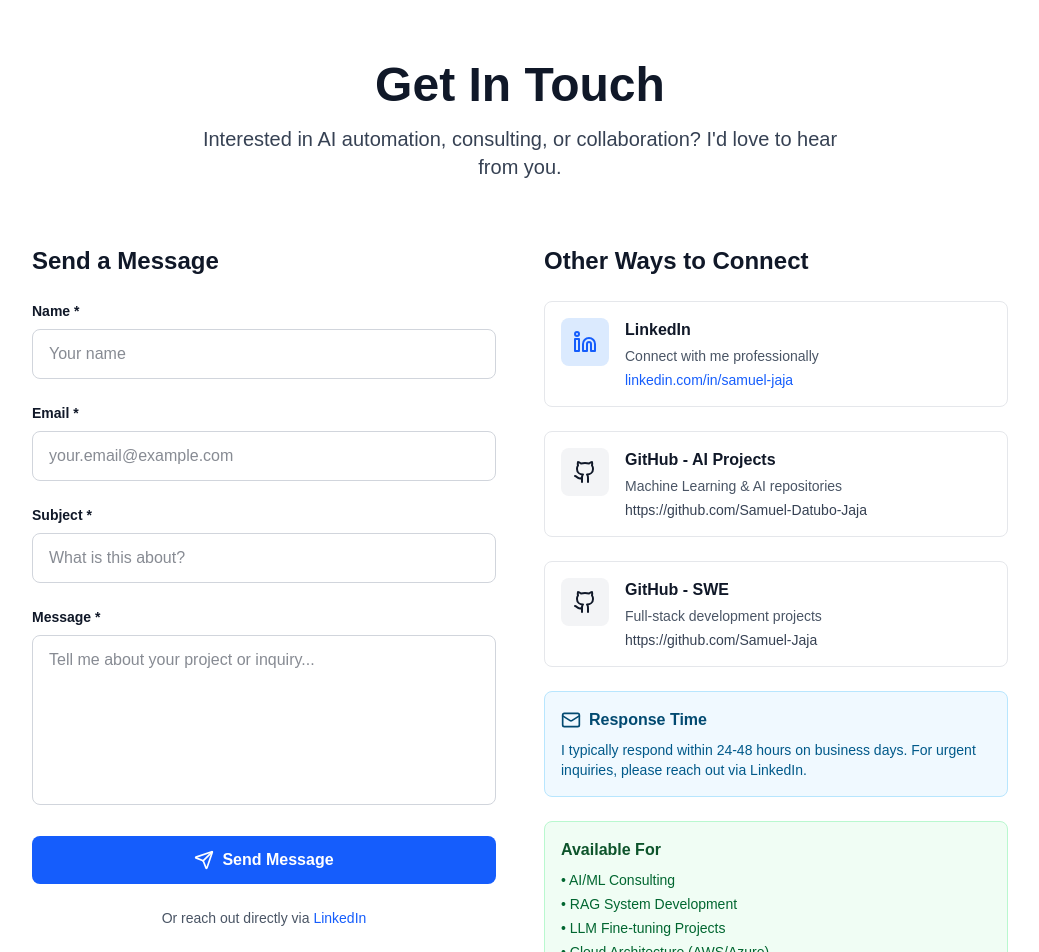
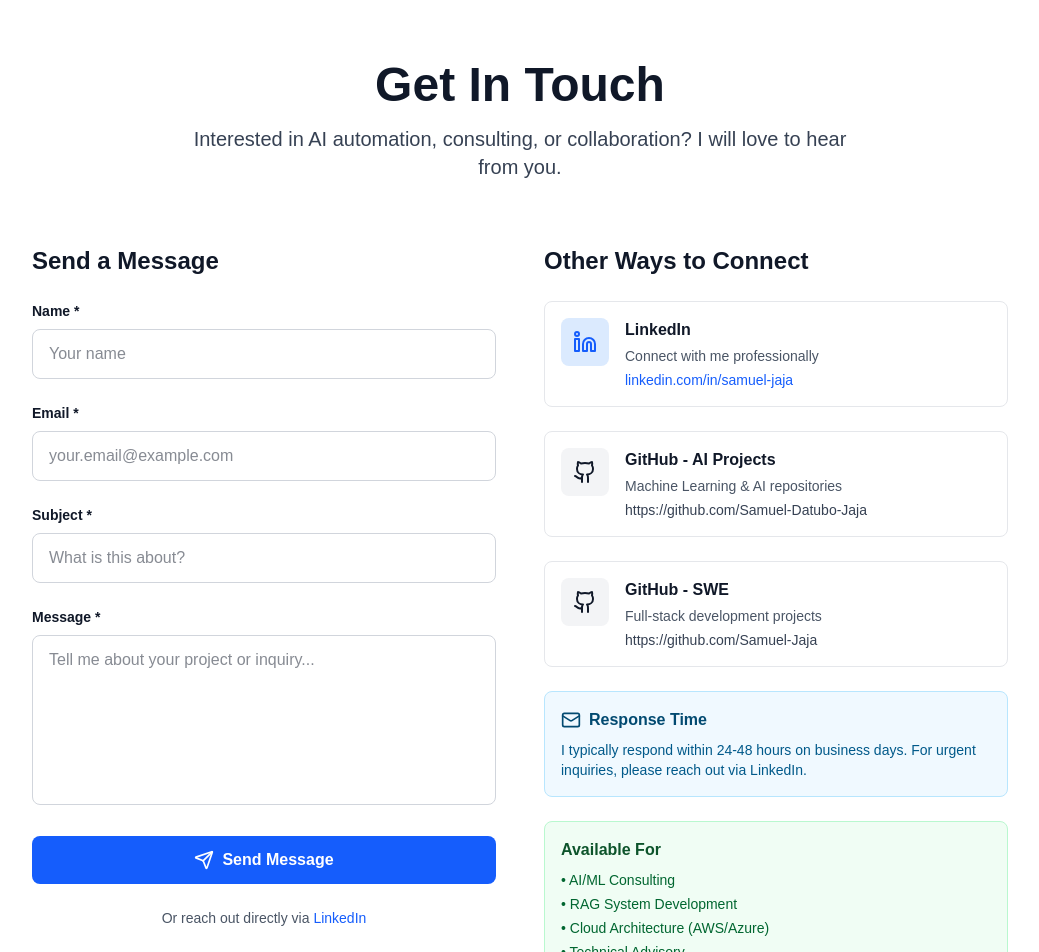
Before and after one commit to Samuel-Datubo-Jaja/ai-portfolio-assistant, a Next.js app: page /contact in a window 1280 px wide. Shown: the part 80-1032 px from the top of the page, without its empty margins (120-1159 px from the left). Built offline with nearby package versions, Linux system fonts and the light colour scheme.

Commit message:
Changing   contractions ("I'll", "I'd") to full forms

```diff
--- a/app/components/ContactForm.tsx
+++ b/app/components/ContactForm.tsx
@@ -138,7 +138,7 @@ export default function ContactForm() {
         {status === 'success' && (
           <div className="bg-green-50 border border-green-200 text-green-800 px-4 py-3 rounded-lg">
             <p className="font-semibold">Message sent successfully!</p>
-            <p className="text-sm">I'll get back to you as soon as possible.</p>
+            <p className="text-sm">I will get back to you as soon as possible.</p>
           </div>
         )}
 
--- a/app/contact/page.tsx
+++ b/app/contact/page.tsx
@@ -22,7 +22,7 @@ export default function ContactPage() {
         <div className="text-center mb-16">
           <h1 className="text-5xl font-bold mb-4 text-gray-900">Get In Touch</h1>
           <p className="text-xl text-gray-700 max-w-2xl mx-auto">
-            Interested in AI automation, consulting, or collaboration? I'd love to hear from you.
+            Interested in AI automation, consulting, or collaboration? I will love to hear from you.
           </p>
         </div>
 
@@ -106,7 +106,6 @@ export default function ContactPage() {
                 <ul className="text-green-800 text-sm space-y-1">
                   <li>• AI/ML Consulting</li>
                   <li>• RAG System Development</li>
-                  <li>• LLM Fine-tuning Projects</li>
                   <li>• Cloud Architecture (AWS/Azure)</li>
                   <li>• Technical Advisory</li>
                 </ul>
```
